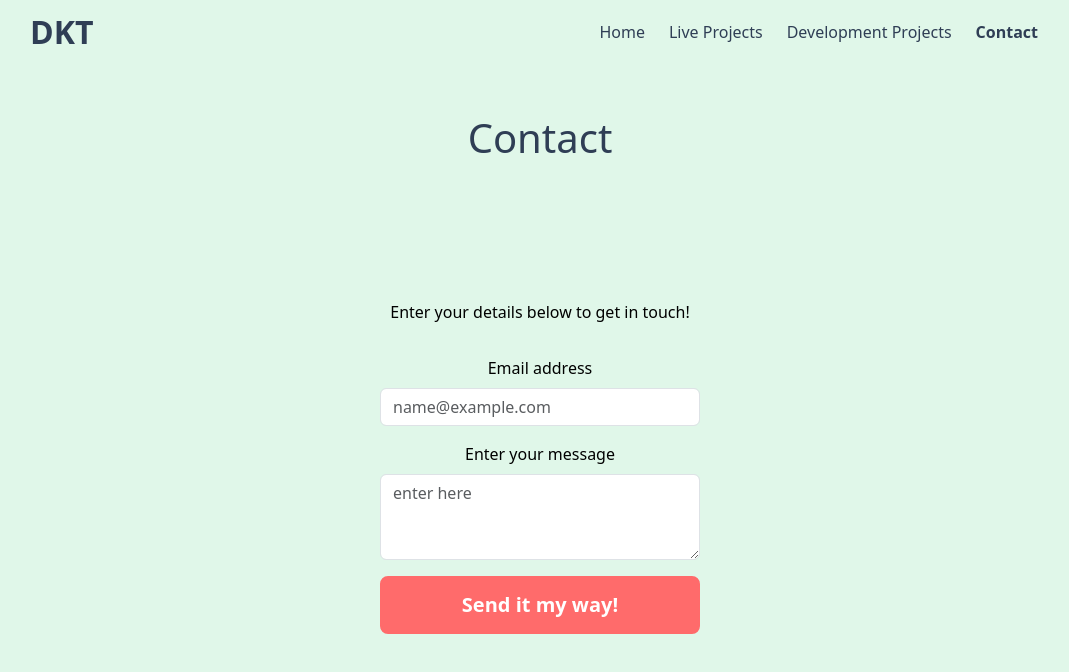
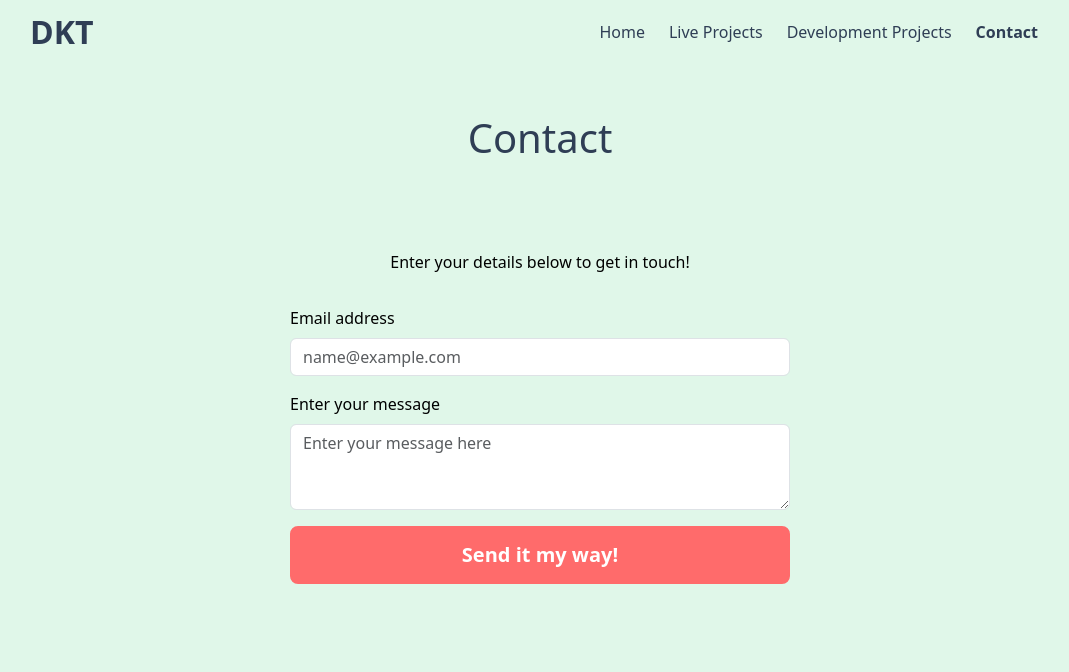
Before and after one commit to DKT15/dkt-react-portfolio, a React (Vite) app: page /contact in a window 1280 px wide. Shown: the top 672 px of the page, without its empty margins (100-1169 px from the left). Built offline with nearby package versions, Linux system fonts and the light colour scheme.

Commit message:
added to the code.

```diff
--- a/src/components/Form.jsx
+++ b/src/components/Form.jsx
@@ -50,7 +50,7 @@ export default function TextControlsExample() {
               as="textarea"
               rows={3}
               name="message"
-              placeholder="enter here"
+              placeholder="Enter your message here"
               type="text"
               required
             />
--- a/src/styles/Form.css
+++ b/src/styles/Form.css
@@ -1,15 +1,13 @@
 .form {
   display: flex;
-  justify-content: center;
-  padding: 50px 0;
-  max-width: 50%;
-  margin-left: 25%;
+  flex-direction: column;
+  align-items: center;
+  width: 100%;
+  max-width: 1000px;
+  margin: 0 auto;
 }
 
 .form__wrapper {
-  display: flex;
-  flex-direction: column;
-  align-items: center;
   width: 50%;
 }
 
@@ -21,7 +19,7 @@
   color: #2f3e55;
   display: flex;
   justify-content: center;
-  margin: 12px 0 88px 0;
+  margin: 49px 0 88px 0;
 }
 
 .enter__details {
@@ -41,12 +39,12 @@
   font-weight: 500;
 }
 
-.mb-3 {
+/* .mb-3 {
   display: flex;
   flex-direction: column;
   align-items: center;
   width: 100%;
-}
+} */
 
 .form__submit {
   background-color: #ff6b6b;
```
